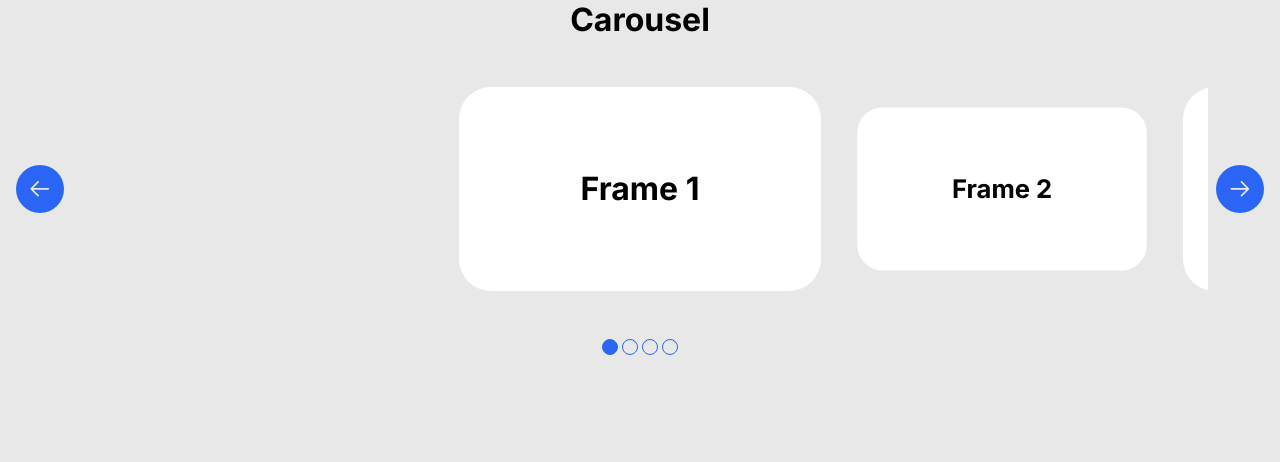
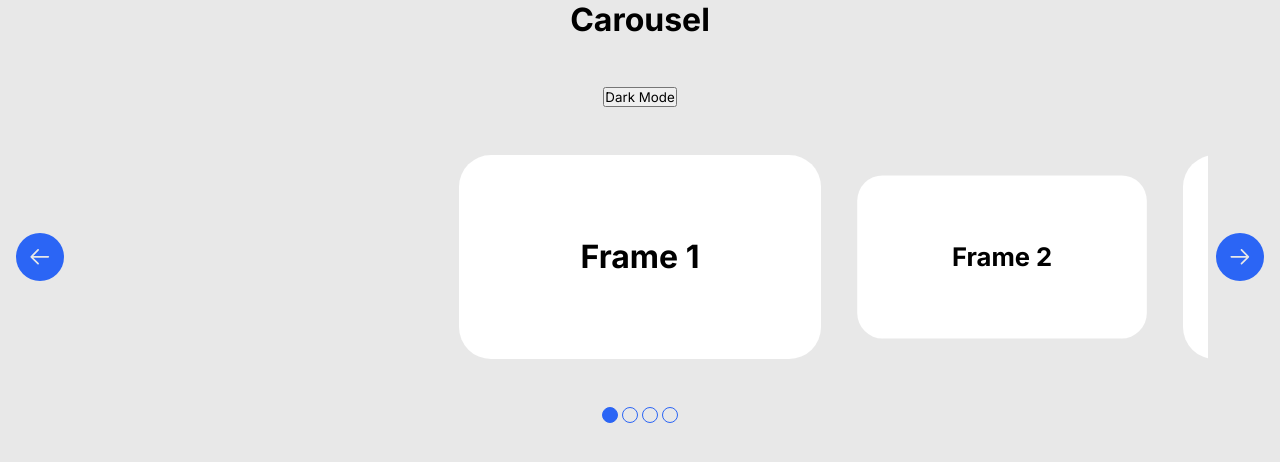
Before and after one commit to include-davis/leads-onboarding-2024, a Next.js app: page /day2 in a window 1280 px wide. Shown: the top 462 px of the page. Built offline with nearby package versions, Linux system fonts and the light colour scheme.

Commit message:
basic light/dark mode functionality added

```diff
--- a/app/(pages)/day2/page.jsx
+++ b/app/(pages)/day2/page.jsx
@@ -7,6 +7,8 @@ import { RxArrowLeft, RxArrowRight } from 'react-icons/rx'
 export default function Day2() {
     const data = ['Frame 1', 'Frame 2', 'Frame 3', 'Frame 4'];
     const [activeIndex, setActiveIndex] = useState(0)
+    const [darkMode, setDarkMode] = useState(false);
+
     const subtractIndex = () => {
       setActiveIndex((activeIndex + data.length - 1) % data.length)
     }
@@ -15,11 +17,17 @@ export default function Day2() {
       setActiveIndex((activeIndex + 1) % data.length)
     }
 
+    const changeTheme = () => {
+      setDarkMode(!darkMode);
+      document.body.classList.toggle('dark-mode', !darkMode);
+    };
+
     return (
       <div className={styles.main_container}>
-        <h1 className={styles.title}>
-          Carousel
-        </h1>
+        <h1 className={styles.title}> Carousel </h1>
+        <button className={styles.toggle_button} onClick={changeTheme}>
+                {darkMode ? 'Light Mode' : 'Dark Mode'}
+        </button>
         <div className={styles.window_container}>
           <button className={styles.arrow} onClick={subtractIndex}>
             <RxArrowLeft/>
--- a/app/(pages)/globals.scss
+++ b/app/(pages)/globals.scss
@@ -11,19 +11,24 @@
   --navbar-height: 80px;
 
   //colors
-  --color-white: #FFFFFF;
   --color-gray: #D0D0D0;
   --color-purple: #3C257E;
   --color-gradient-purple: #372860;
+
   --color-light-gray: #E8E8E8;
+  --color-white: #FFFFFF;
   --color-black: #000000;
   --color-blue: #2B65F5;
 
-
-
   //fonts
   --font-family-inter: "Inter", sans-serif;
+}
 
+.dark-mode {
+  --color-light-gray: #000000;
+  --color-white: #2B2B2F;
+  --color-black: #FFFFFF;
+  --color-blue: #ED6D5D;
 }
 
 @media screen and (max-width: 800px) {
```
